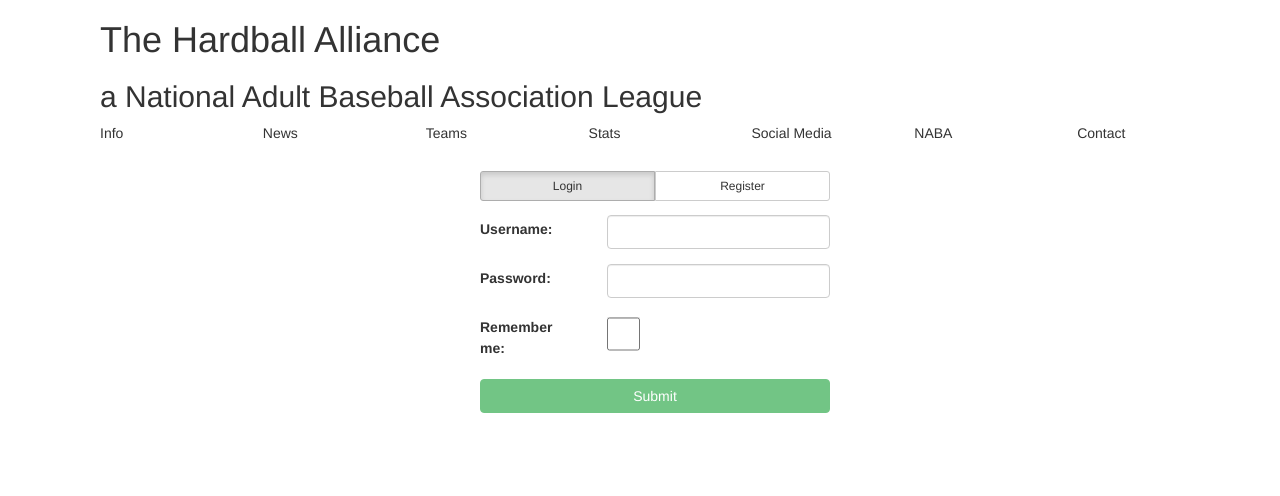
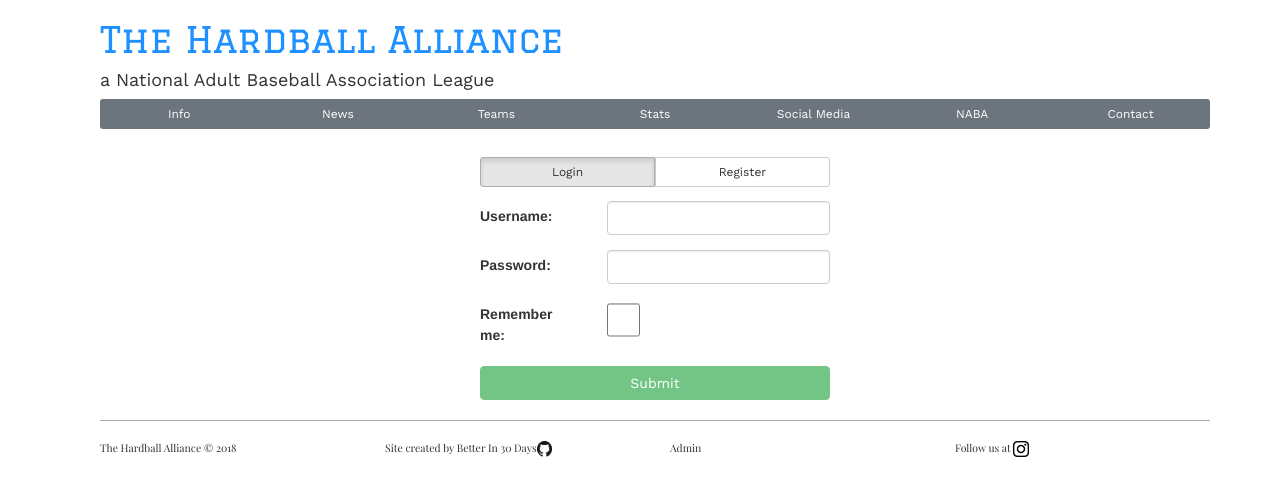
Before and after one commit to 8888/thehardballalliance.com, an Angular app: page /admin/login in a window 1280 px wide. Shown: the top 496 px of the page. Built offline with nearby package versions, Linux system fonts and the light colour scheme.

Commit message:
created footer, css format for nav bar

```diff
--- a/src/app/app.component.html
+++ b/src/app/app.component.html
@@ -9,4 +9,9 @@
       <router-outlet></router-outlet>
     </div>
   </div>
+  <div class="row">
+      <div class="col">
+        <app-footer></app-footer>
+      </div>
+    </div>
 </div>
--- a/src/app/app.module.ts
+++ b/src/app/app.module.ts
@@ -10,6 +10,7 @@
 import { GameResultsComponent } from './gameResults/game-results.component';
 import { LeagueLeadersComponent } from './leagueLeaders/league-leaders.component';
 import { NavBarComponent } from './navBar/nav-bar.component';
+import { FooterComponent } from './footer/footer.component';
 import { NewsComponent } from './newsFeed/news.component';
 import { NewsFeedComponent } from './newsFeed/news-feed.component';
 import { NewsPostComponent } from './newsFeed/news-post.component';
@@ -27,6 +28,7 @@
     GameResultsComponent,
     LeagueLeadersComponent,
     NavBarComponent,
+    FooterComponent,
     NewsComponent,
     NewsFeedComponent,
     NewsPostComponent,
--- a/src/app/appSettings.ts
+++ b/src/app/appSettings.ts
@@ -3,6 +3,7 @@
     // the / is not included in these urls because
     // the angular router module doesn't user the first slash
     // but when using navigateByUrl a slash must be added to the front
+    public static CLIENT_NEWS_URL = 'news';
     public static CLIENT_ADMIN_URL = 'admin';
     public static CLIENT_ADMIN_LOGIN_URL = 'admin/login';
     // API endpoints
--- /dev/null
+++ b/src/app/footer/footer.component.css
@@ -0,0 +1,24 @@
+hr {
+    border: none;
+    height: 1px;
+    color: darkgray;
+    background-color: darkgray;
+}
+
+.pLink {
+    cursor: pointer;
+}
+
+a {
+    text-decoration: none;
+    color: inherit;
+}
+
+p {
+    font-size: 0.75em;
+}
+
+p img {
+    height: 1.5em;
+    width: auto;
+}
--- /dev/null
+++ b/src/app/footer/footer.component.html
@@ -0,0 +1,32 @@
+<div class="container">
+  <div class="row">
+    <div class="col">
+      <hr>
+    </div>
+  </div>
+  <div class="row">
+    <div class="col">
+      <p>The Hardball Alliance &copy; {{year}}</p>
+    </div>
+    <div class="col">
+      <p>
+        Site created by
+        <a href='https://www.betterin30days.com/'>Better In 30 Days</a>
+        <a href='https://github.com/betterin30days/thehardballalliance.com'>
+          <img src="assets/img/social/GitHub-Mark-32px.png">
+        </a>
+      </p>
+    </div>
+    <div class="col">
+      <p class="pLink" (click)="clickNavButton('/admin')">Admin</p>
+    </div>
+    <div class="col">
+      <p>
+        Follow us at
+        <a href='https://www.instagram.com/thehardballalliance/'>
+          <img src="assets/img/social/IG-glyph-logo_May2016.png">
+        </a>
+      </p>
+    </div>
+  </div>
+</div>
--- /dev/null
+++ b/src/app/footer/footer.component.ts
@@ -0,0 +1,20 @@
+import { Component } from '@angular/core';
+import { Router } from '@angular/router';
+
+import { AppSettings } from '../appSettings';
+
+@Component({
+    selector: 'app-footer',
+    templateUrl: './footer.component.html',
+    styleUrls: ['./footer.component.css']
+})
+export class FooterComponent {
+    public year = new Date().getFullYear(); // used for copyright
+
+    constructor(private router: Router) {}
+
+    public clickNavButton(url: string): void {
+        // receives a router url
+        this.router.navigateByUrl(url);
+    }
+}
--- a/src/app/navBar/nav-bar.component.css
+++ b/src/app/navBar/nav-bar.component.css
@@ -0,0 +1,4 @@
+.title {
+    font-family: 'Graduate', cursive;
+    color: dodgerblue;
+}
--- a/src/app/navBar/nav-bar.component.html
+++ b/src/app/navBar/nav-bar.component.html
@@ -1,13 +1,22 @@
 <div class="container">
   <div class="row">
     <div class="col">
-      <h1>The Hardball Alliance</h1>
-      <h2>a National Adult Baseball Association League</h2>
+      <h1 class="title">The Hardball Alliance</h1>
+      <h4>a National Adult Baseball Association League</h4>
     </div>
   </div>
-  <div class="row">
-    <div class="col" *ngFor="let button of buttons">
-      {{button}}
+  <div class="row justify-content-center">
+    <div class="col">
+      <div class="btn-group btn-group-justified">
+        <div class="btn-group" *ngFor="let button of buttons">
+          <button
+              type="button"
+              class="btn btn-sm btn-secondary"
+              (click)="clickNavButton(button.url)">
+              {{button.display}}
+          </button>
+        </div>
+      </div>
     </div>
   </div>
 </div>
--- a/src/app/navBar/nav-bar.component.ts
+++ b/src/app/navBar/nav-bar.component.ts
@@ -1,4 +1,7 @@
 import { Component } from '@angular/core';
+import { Router } from '@angular/router';
+
+import { AppSettings } from '../appSettings';
 
 @Component({
     selector: 'app-nav-bar',
@@ -6,5 +9,20 @@
     styleUrls: ['./nav-bar.component.css']
 })
 export class NavBarComponent {
-    buttons = ['Info', 'News', 'Teams', 'Stats', 'Social Media', 'NABA', 'Contact'];
+    buttons = [
+        {display: 'Info', url: ''},
+        {display: 'News', url: '/' + AppSettings.CLIENT_NEWS_URL},
+        {display: 'Teams', url: ''},
+        {display: 'Stats', url: ''},
+        {display: 'Social Media', url: ''},
+        {display: 'NABA', url: ''},
+        {display: 'Contact', url: ''}
+    ];
+
+    constructor(private router: Router) {}
+
+    public clickNavButton(url: string): void {
+        // receives a router url
+        this.router.navigateByUrl(url);
+    }
 }
--- a/src/styles.css
+++ b/src/styles.css
@@ -1 +1,14 @@
-@import url('https://unpkg.com/bootstrap@3.3.7/dist/css/bootstrap.min.css')
+@import url('https://unpkg.com/bootstrap@3.3.7/dist/css/bootstrap.min.css');
+@import url('https://fonts.googleapis.com/css?family=Playfair+Display|Graduate|Work+Sans');
+
+p {
+    font-family: 'Playfair Display', serif;
+}
+
+h1, h2, h3, h4, h5, h6 {
+    font-family: 'Work Sans', sans-serif;
+}
+
+button {
+    font-family: 'Work Sans', sans-serif;
+}
```
Also changed, not shown: src/assets/img/social/GitHub-Mark-32px.png (added), src/assets/img/social/IG-glyph-logo_May2016.png (added).
